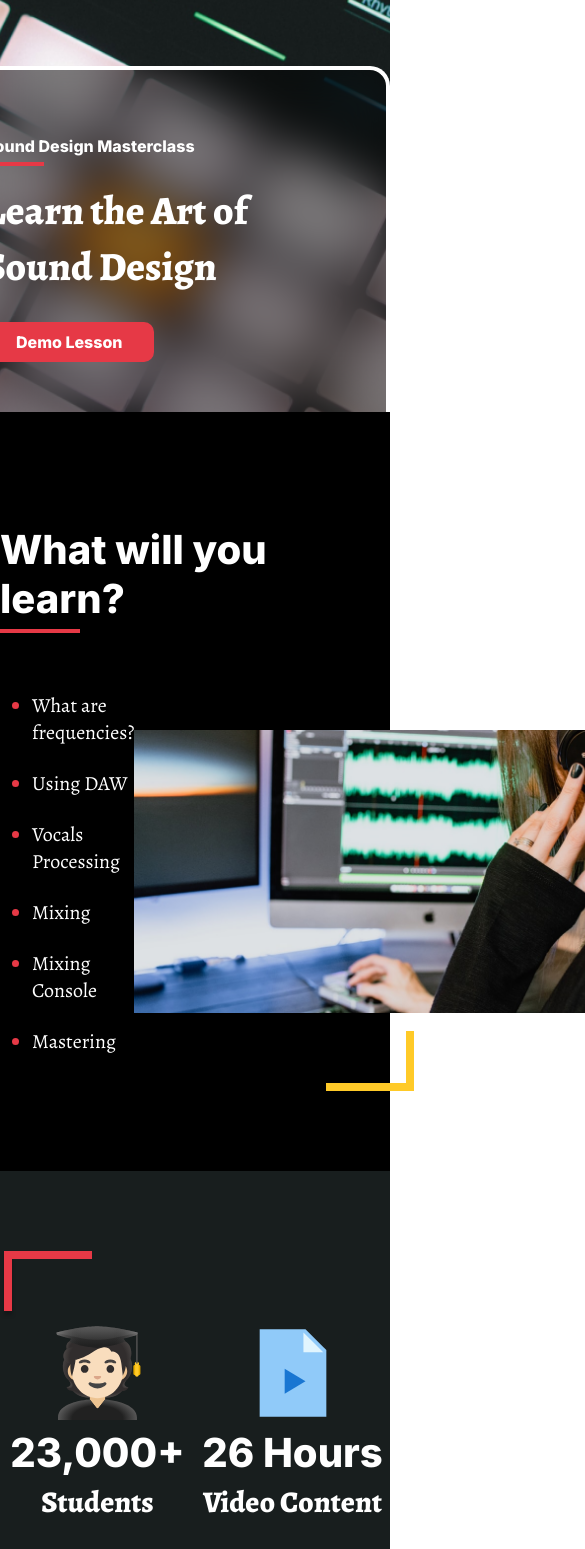
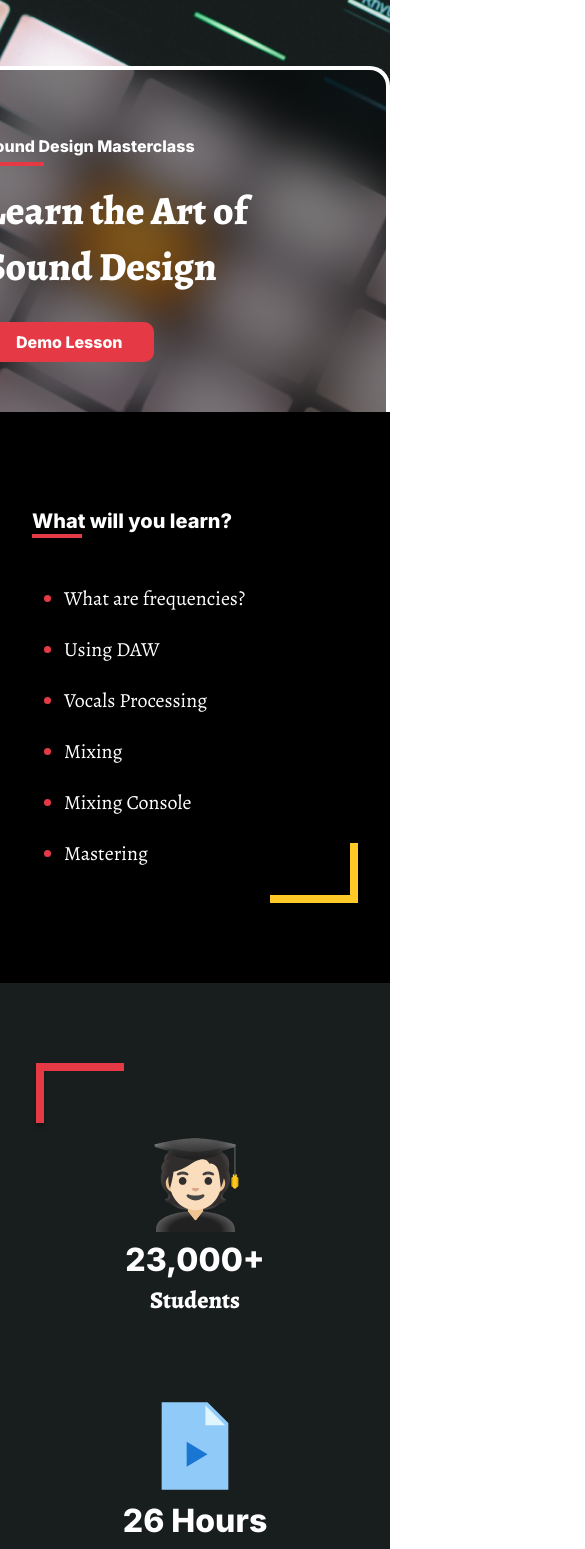
Before and after one commit to talhashah-dev/figma-to-website, a React (Vite) app in the folder SoundDZign/: page / in a window 390 px wide. Shown: the part 432-1981 px from the top of the page, 585 px wide, since content can reach past the window. Built offline with nearby package versions, Linux system fonts and the light colour scheme.

Commit message:
SoundDZign-Responsive Design

```diff
--- a/SoundDZign/src/App.css
+++ b/SoundDZign/src/App.css
@@ -66,3 +66,26 @@ section .content-container {
 .dark-gray {
   background-color: var(--dark-color);
 }
+
+/* Tablet Screen Size */
+@media screen and (max-width: 1024px) {
+  .wrapper {
+    max-width: 650px;
+  }
+}
+
+/* Mobile Screen Size */
+@media screen and (max-width: 620px) {
+  .wrapper {
+    padding: 0 32px;
+  }
+
+  section h2 {
+    font-size: 20px;
+  }
+
+  section h2::after {
+    width: 50px;
+    bottom: -5px;
+  }
+}
--- a/SoundDZign/src/components/Blog/Blog.css
+++ b/SoundDZign/src/components/Blog/Blog.css
@@ -59,3 +59,25 @@
   font-size: 16px;
   font-weight: 700;
 }
+
+/* Tablet Screen Size */
+@media screen and (max-width: 1024px) {
+  #blog .content-container {
+    grid-template-columns: 1fr 1fr;
+  }
+
+  #blog .card:nth-child(3) {
+    grid-column: 1/3;
+  }
+}
+
+/* Tablet Screen Size */
+@media screen and (max-width: 620px) {
+  #blog .content-container {
+    grid-template-columns: 1fr;
+  }
+
+  #blog .card:nth-child(3) {
+    grid-column: 1/2;
+  }
+}
--- a/SoundDZign/src/components/Footer/Footer.css
+++ b/SoundDZign/src/components/Footer/Footer.css
@@ -46,3 +46,23 @@ footer .copy-right a:hover,
 footer .links ul li a:hover {
   color: var(--red-color);
 }
+
+footer .content-container .links:nth-child(2) ul,
+footer .content-container .links:nth-child(3) ul {
+  margin-left: 10px;
+}
+
+/* Tablet Screen Size */
+@media screen and (max-width: 1024px) {
+
+}
+
+/* Tablet Screen Size */
+@media screen and (max-width: 620px) {
+  footer .content-container {
+    flex-direction: column;
+    align-items: flex-start;
+    gap: 40px;
+  }
+
+}
--- a/SoundDZign/src/components/Info/Info.css
+++ b/SoundDZign/src/components/Info/Info.css
@@ -22,3 +22,30 @@
   margin: 0;
   padding: 0;
 }
+
+/* Tablet Screen Size */
+@media screen and (max-width: 1024px) {
+  #info .info-box .amount {
+    font-size: 32px;
+  }
+
+  #info .info-box .type {
+    font-size: 24px;
+  }
+}
+
+/* Tablet Screen Size */
+@media screen and (max-width: 620px) {
+  #info .content-container {
+    flex-direction: column;
+    gap: 80px;
+  }
+
+  #info .info-box .amount {
+    font-size: 32px;
+  }
+
+  #info .info-box .type {
+    font-size: 24px;
+  }
+}
--- a/SoundDZign/src/components/Testimonial/Testimonial.css
+++ b/SoundDZign/src/components/Testimonial/Testimonial.css
@@ -1,6 +1,6 @@
 #testimonial .content-container {
-    margin-top: 50px;
-    justify-content: space-between;
+  margin-top: 50px;
+  justify-content: space-between;
 }
 
 #testimonial .info-box {
@@ -33,3 +33,33 @@
   font-family: "Alegreya", serif;
   font-size: 16px;
 }
+
+/* Tablet Screen Size */
+@media screen and (max-width: 1024px) {
+  #testimonial .content-container {
+    flex-direction: column;
+    gap: 50px;
+  }
+
+  #testimonial .info-box {
+    flex-direction: row;
+    margin-top: 50px;
+    margin-left: 20px;
+    gap: 28px;
+  }
+}
+
+/* Tablet Screen Size */
+@media screen and (max-width: 620px) {
+  #testimonial .content-container {
+    flex-direction: column;
+    gap: 60px;
+  }
+
+  #testimonial .info-box {
+    flex-direction: column;
+    align-items: center;
+    gap: 8px;
+    text-align: center;
+  }
+}
--- a/SoundDZign/src/components/Testimonial/Testimonial.jsx
+++ b/SoundDZign/src/components/Testimonial/Testimonial.jsx
@@ -12,23 +12,29 @@ function Testimonial() {
         <div className="content-container">
           <div className="info-box">
             <img src={Peter} alt="" />
+            <div>
               <h5 className="name">Peter Adams</h5>
               <p>This is a great course. I got to learn a lot.</p>
+            </div>
           </div>
 
           <div className="info-box">
             <img src={Robert} alt="" />
+            <div>
               <h5 className="name">Robert Fox</h5>
               <p>
                 I got to learn a lot about Music Production with this course.
                 Thanks :)
               </p>
             </div>
+          </div>
 
           <div className="info-box">
             <img src={Emily} alt="" />
+            <div>
               <h5 className="name">Emily Smith</h5>
               <p className="review">Awesome! Great job!!</p>
+            </div>
           </div>
         </div>
       </div>
--- a/SoundDZign/src/components/Topics/Topics.css
+++ b/SoundDZign/src/components/Topics/Topics.css
@@ -3,7 +3,7 @@
   object-fit: cover;
 }
 
-#topics .topic-list{
+#topics .topic-list {
   margin: 0;
   padding: 0;
   margin-left: 20px;
@@ -13,7 +13,7 @@
   color: var(--red-color);
 }
 
-#topics .topic-list li{
+#topics .topic-list li {
   font-family: "Alegreya";
   font-weight: 400;
   font-size: 20px;
@@ -36,3 +36,22 @@
   right: -24px;
   bottom: 0px;
 }
+
+/* Tablet Screen Size */
+@media screen and (max-width: 1024px) {
+  #topics .topic-image img {
+    width: 390px;
+    height: 290px;
+  }
+}
+
+/* Tablet Screen Size */
+@media screen and (max-width: 620px) {
+  #topics .topic-image img {
+    display: none;
+  }
+
+  #topics .element-yellow {
+    right: 32px;
+  }
+}
```
Lines whose indentation alone changed are shown as unchanged.
